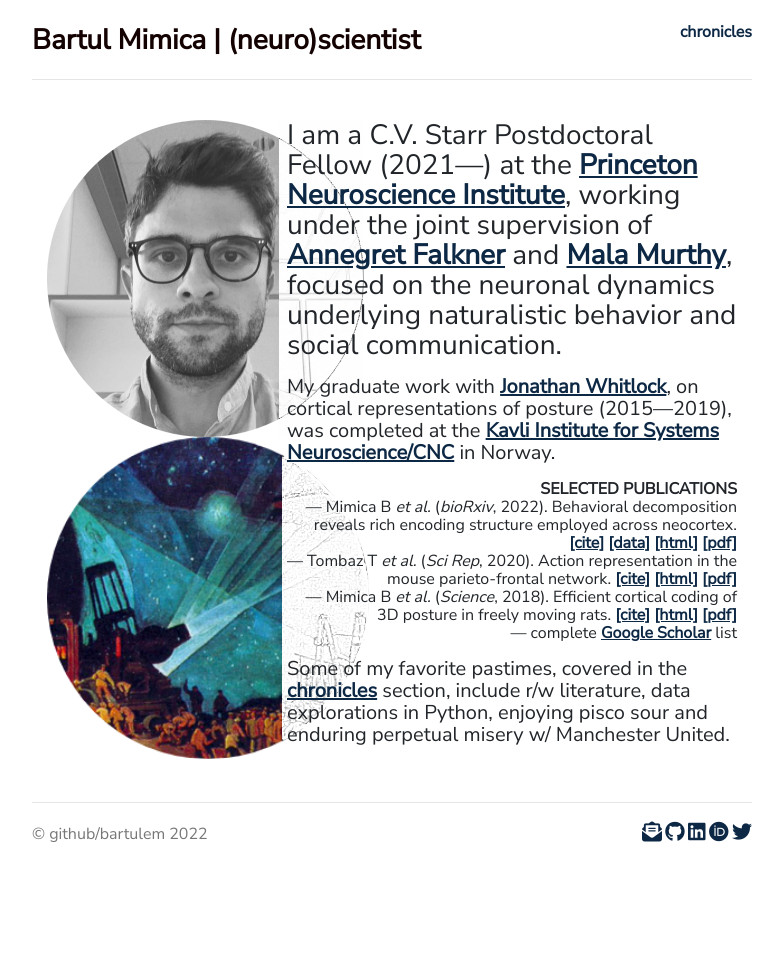
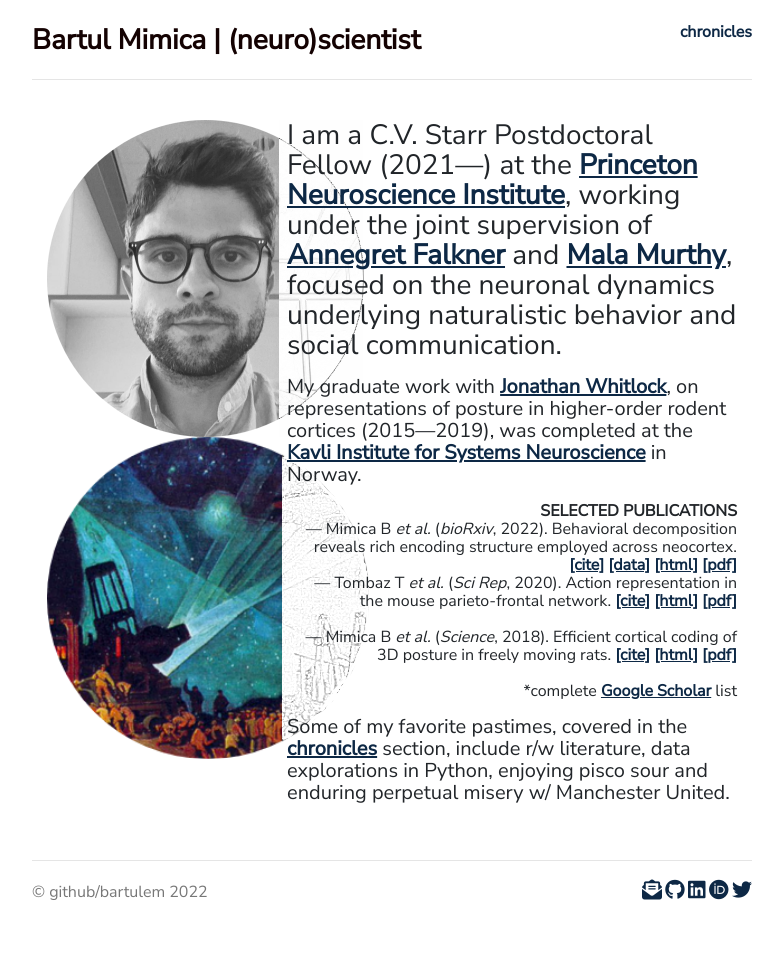
Before and after one commit to bartulem/bartulem.github.io, a Jekyll site: the page built from index.html, in a window 1280 px wide. Shown: the whole page, without its empty margins (248-1031 px from the left). Built offline with Jekyll 4.4.1, drawn with Linux system fonts in a browser that asks for light colours; nearby versions of some CDN libraries; comment, search, counter and statistics services are not loaded; a style sheet for code colours, icons or effects is not loaded; before the commit the page ends 902 px from its top, so only the background shows below that.

Commit message:
change pubs layout v19

```diff
--- a/index.html
+++ b/index.html
@@ -14,13 +14,13 @@
 	<div itemscope itemtype="http://data-vocabulary.org/Person" class="col-sm-8">
 	<p class="lead">I am a C.V. Starr Postdoctoral Fellow (2021—) at the <a style= "text-decoration: underline" target="_blank" href="https://pni.princeton.edu/">Princeton Neuroscience Institute</a>, working under the joint supervision of <a style= "text-decoration: underline" target="_blank" href="https://www.falknerlab.com/">Annegret Falkner</a> and <a style= "text-decoration: underline" target="_blank" href="https://murthylab.princeton.edu/">Mala Murthy</a>, focused on the neuronal dynamics underlying naturalistic behavior and social communication.</p>
 
-	<p>My graduate work with <a style= "text-decoration: underline" target="_blank" href="https://www.whitlocklab.org/">Jonathan Whitlock</a>, on cortical representations of posture (2015—2019), was completed at the <a style= "text-decoration: underline" target="_blank" href="https://www.ntnu.edu/kavli">Kavli Institute for Systems Neuroscience/CNC</a> in Norway.</p>
+	<p>My graduate work with <a style= "text-decoration: underline" target="_blank" href="https://www.whitlocklab.org/">Jonathan Whitlock</a>, on representations of posture in higher-order rodent cortices (2015—2019), was completed at the <a style= "text-decoration: underline" target="_blank" href="https://www.ntnu.edu/kavli">Kavli Institute for Systems Neuroscience</a> in Norway.</p>
 
 	<p align="right" class="publications"> <b>SELECTED PUBLICATIONS</b>
 	<br/> — Mimica B <em>et al.</em> (<em>bioRxiv</em>, 2022). Behavioral decomposition reveals rich encoding structure employed across neocortex. <br/> <a href="files/mimica2022.bib" download><u>[cite]</u></a> <a href="https://figshare.com/articles/dataset/Rat_3D_Tracking_E-Phys_KISN_2020_Dataset/17903834" target="_blank"><u>[data]</u></a> <a href="https://www.biorxiv.org/content/10.1101/2022.02.08.479515v2" target="_blank"><u>[html]</u></a> <a href="/files/MTBFDW_2022_bioRxiv.pdf" target="_blank"><u>[pdf]</u></a> <a class="altmetric-embed" data-badge-popover="right" data-badge-type="4" data-doi="10.1101/2022.02.08.479515" data-hide-no-mentions="false"></a>
-	<br/> — Tombaz T <em>et al.</em> (<em>Sci Rep</em>, 2020). Action representation in the <br/> mouse parieto-frontal network. <a href="files/tombaz2020.bib" download><u>[cite]</u></a> <a href="https://www.nature.com/articles/s41598-020-62089-6?error=cookies_not_supported&code=e0a538d4-9569-4b30-b2d1-d78d1c8e03b3" target="_blank"><u>[html]</u></a> <a href="/files/tombaz2020_scireports.pdf" target="_blank"><u>[pdf]</u></a> <a class="altmetric-embed" data-badge-popover="right" data-badge-type="4" data-doi="10.1038/s41598-020-62089-6" data-hide-no-mentions="true"></a>
-	<br/> — Mimica B <em>et al.</em> (<em>Science</em>, 2018). Efficient cortical coding of <br/> 3D posture in freely moving rats. <a href="/files/mimica2018.bib" download><u>[cite]</u></a> <a href="https://science.sciencemag.org/content/362/6414/584" target="_blank"><u>[html]</u></a> <a href="files/mimica2018_science.pdf" target="_blank"><u>[pdf]</u></a> <a class="altmetric-embed" data-badge-popover="right" data-badge-type="4" data-doi="10.1126/science.aau2013" data-hide-no-mentions="true"></a>
-	<br/> — complete <a href="https://scholar.google.no/citations?user=aUeOyr8AAAAJ&hl=en" target="_blank"><u>Google Scholar</u></a> list</p>
+	<br/> — Tombaz T <em>et al.</em> (<em>Sci Rep</em>, 2020). Action representation in <br/> the mouse parieto-frontal network. <a href="files/tombaz2020.bib" download><u>[cite]</u></a> <a href="https://www.nature.com/articles/s41598-020-62089-6?error=cookies_not_supported&code=e0a538d4-9569-4b30-b2d1-d78d1c8e03b3" target="_blank"><u>[html]</u></a> <a href="/files/tombaz2020_scireports.pdf" target="_blank"><u>[pdf]</u></a> <br/> <a class="altmetric-embed" data-badge-popover="right" data-badge-type="4" data-doi="10.1038/s41598-020-62089-6" data-hide-no-mentions="true"></a>
+	<br/> — Mimica B <em>et al.</em> (<em>Science</em>, 2018). Efficient cortical coding of <br/> 3D posture in freely moving rats. <a href="/files/mimica2018.bib" download><u>[cite]</u></a> <a href="https://science.sciencemag.org/content/362/6414/584" target="_blank"><u>[html]</u></a> <a href="files/mimica2018_science.pdf" target="_blank"><u>[pdf]</u></a> <br/> <a class="altmetric-embed" data-badge-popover="right" data-badge-type="4" data-doi="10.1126/science.aau2013" data-hide-no-mentions="true"></a>
+	<br/> *complete <a href="https://scholar.google.no/citations?user=aUeOyr8AAAAJ&hl=en" target="_blank"><u>Google Scholar</u></a> list</p>
 
 	<p>Some of my favorite pastimes, covered in the <a style= "text-decoration: underline" href="https://bartulem.github.io/chronicles/">chronicles</a> section, include r/w literature, data explorations in Python, enjoying pisco sour and enduring perpetual misery w/ Manchester United.</p>
 	</div>
```
